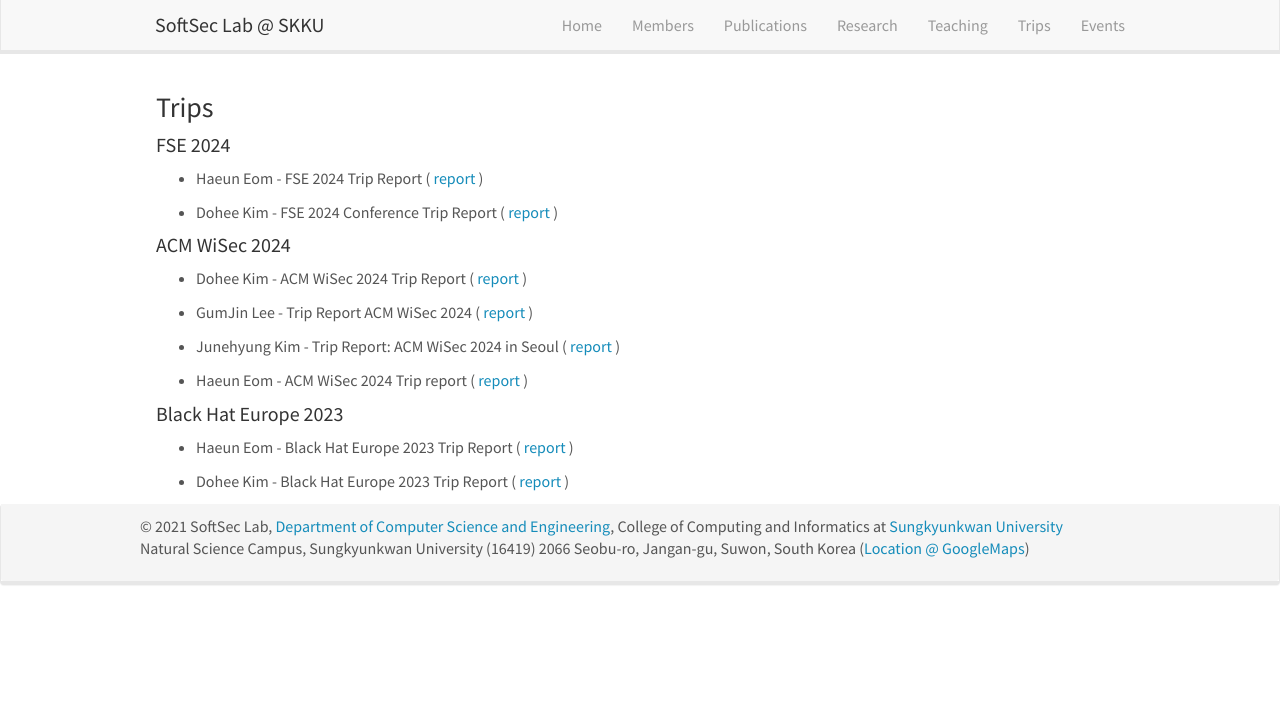
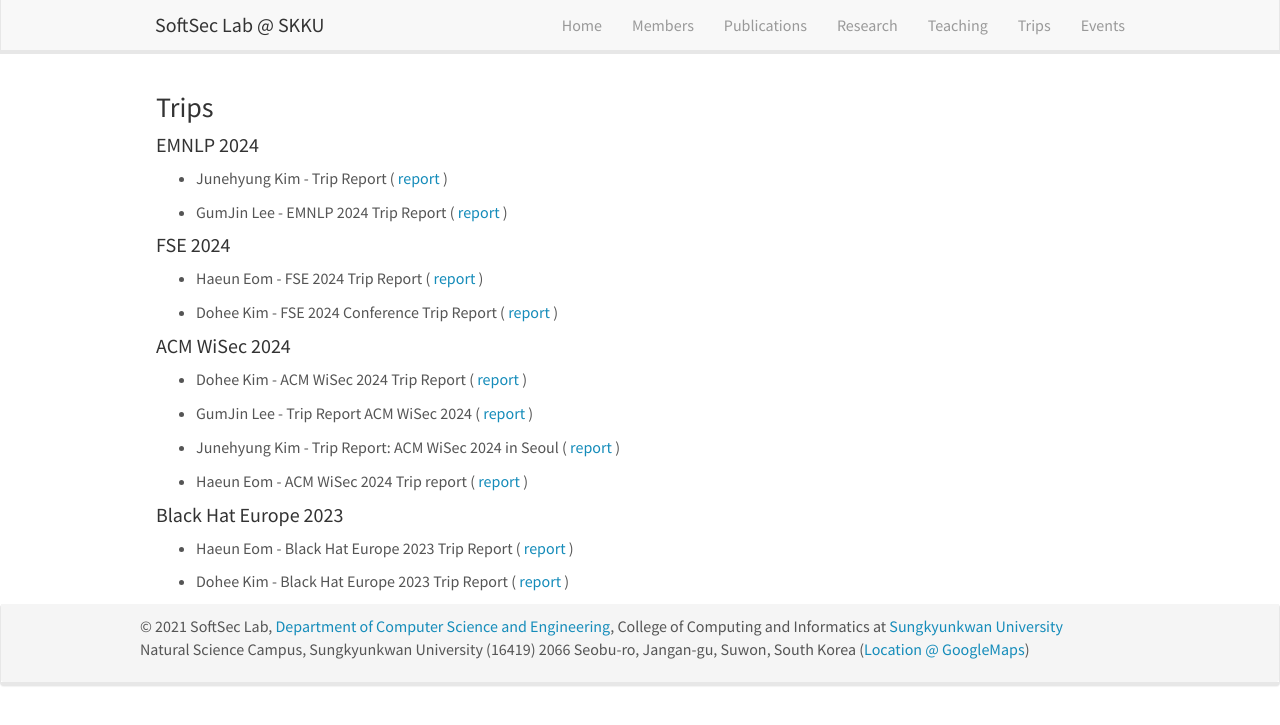
Before and after one commit to softsec-lab/softsec-lab.github.io, a Jekyll site: the page built from _pages/trips.md, in a window 1280 px wide. Shown: the top 725 px of the page. Built offline with Jekyll 4.4.1, drawn with Linux system fonts in a browser that asks for light colours; nearby versions of some CDN libraries.

Commit message:
Add trip "EMNLP 2024"

```diff
--- a/_data/trips.yml
+++ b/_data/trips.yml
@@ -1,3 +1,15 @@
+- name: EMNLP 2024
+  details:
+  - writer: Junehyung Kim
+    title: Trip Report
+    contents:
+      - type: report
+        href: /report/EMNLP_2024/Trip_Report_김준형.pdf
+  - writer: GumJin Lee
+    title: EMNLP 2024 Trip Report
+    contents:
+      - type: report
+        href: /report/EMNLP_2024/EMNLP 2024 Trip Report.pdf
 - name: FSE 2024
   details:
   - writer: Haeun Eom
```
Also changed, not shown: 2 other files.
